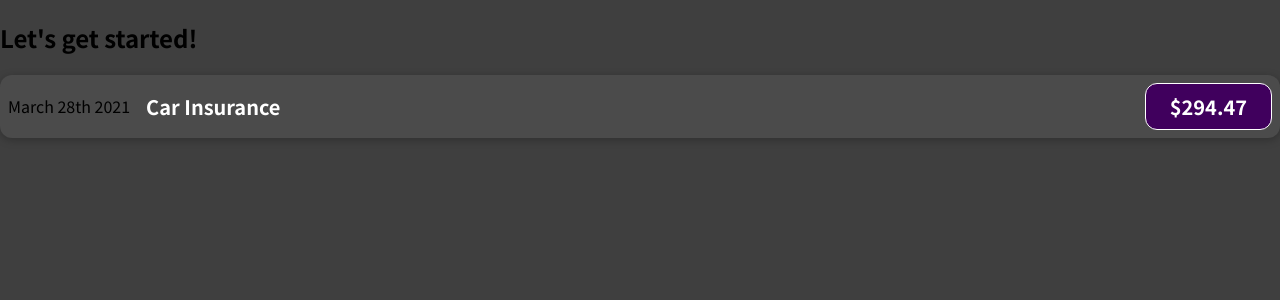
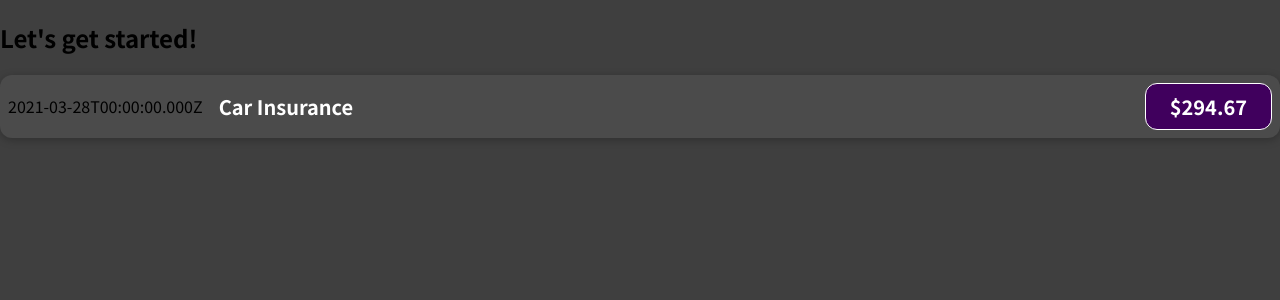
Before and after one commit to KyleMel/UdemyReactJS, a JavaScript app: page / in a window 1280 px wide. Shown: the top 300 px of the page. Built offline with nearby package versions, Linux system fonts and the light colour scheme.

Commit message:
Refactors expense compo with dynamic data

```diff
--- a/src/components/ExpenseItem.js
+++ b/src/components/ExpenseItem.js
@@ -1,12 +1,16 @@
 import './ExpenseItem.css';
 
 function ExpenseItem() {
+  const expenseDate = new Date(2021, 2, 28);
+  const expenseTitle = 'Car Insurance';
+  const expenseAmount = 294.67;
+
   return (
     <div className='expense-item'>
-      <div>March 28th 2021</div>
+      <div>{expenseDate.toISOString()}</div>
       <div className='expense-item__description'>
-        <h2>Car Insurance</h2>
-        <div className='expense-item__price'>$294.47</div>
+        <h2>{expenseTitle}</h2>
+        <div className='expense-item__price'>${expenseAmount}</div>
       </div>
     </div>
   );
```
Also changed, not shown: 1 other file (tests, documents, lock files or other folders).
